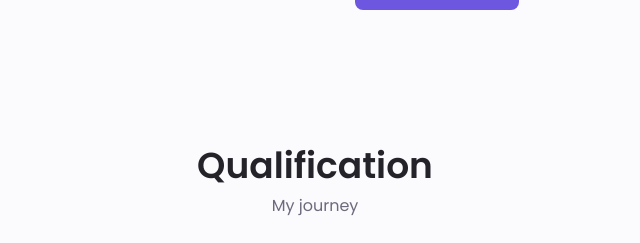
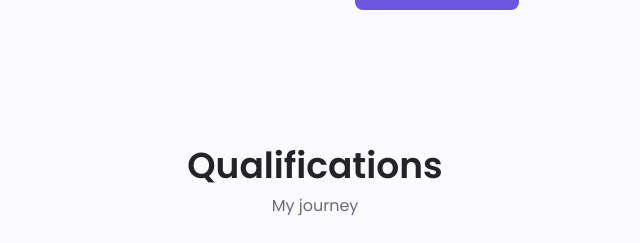
Before and after one commit to KimFu87/portfolio-web, a plain HTML site: page index.html in a window 1280 px wide. Shown: the part 1195-1438 px from the top of the page, without its empty margins (325-965 px from the left). Drawn offline with nearby package versions, Linux system fonts and the light colour scheme.

Commit message:
Update index.html

```diff
--- a/index.html
+++ b/index.html
@@ -186,7 +186,7 @@
 
       <!--==================== QUALIFICATIONS ====================-->
       <section class="qualification section">
-        <h2 class="section__title">Qualification</h2>
+        <h2 class="section__title">Qualifications</h2>
         <span class="section__subtitle">My journey</span>
 
         <div class="qualification__container container">
```
